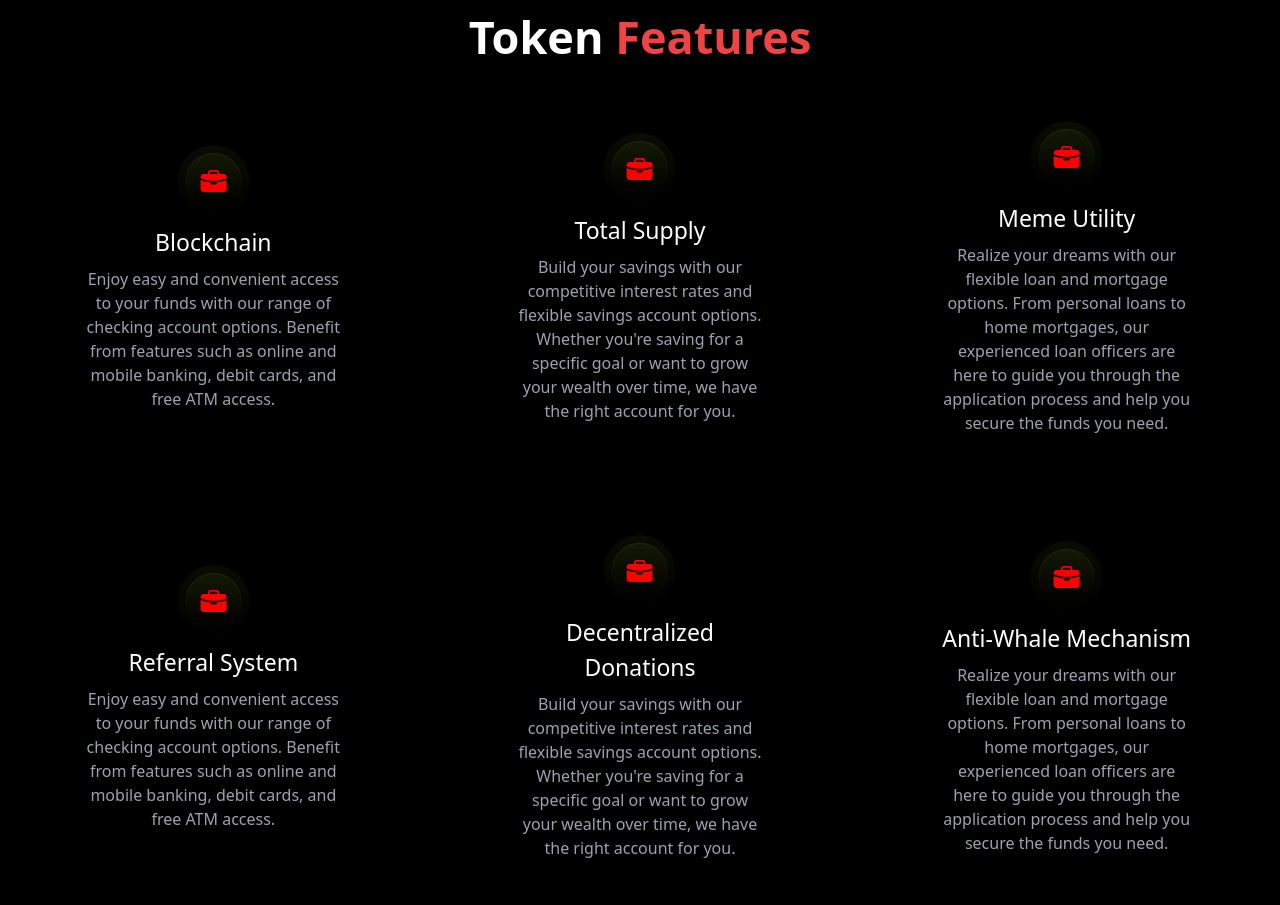
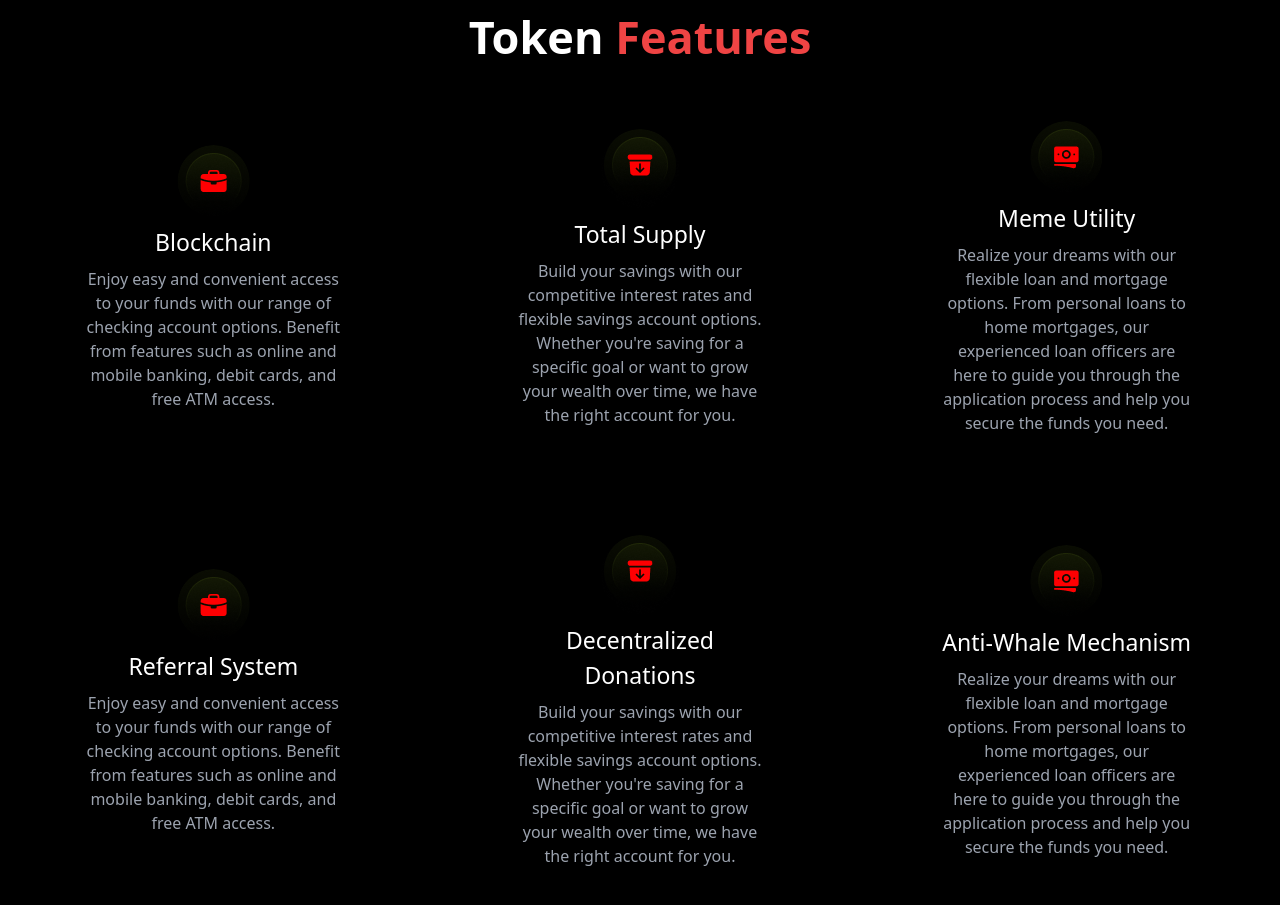
Before and after one commit to Hasnain-7860/PMIK804, a React (Vite) app: page / in a window 1280 px wide. Shown: the part 1380-2285 px from the top of the page. Built offline with nearby package versions, Linux system fonts and the light colour scheme.

Commit message:
token res

```diff
--- a/src/Components/index.js
+++ b/src/Components/index.js
@@ -1,5 +1,8 @@
 import Icon from '../assets/Icon.png'
 import Icon1 from '../assets/Icon1.png'
+import Icon2 from '../assets/IconContainer2.png'
+import Icon3 from '../assets/IconContainer3.png'
+
 
 export const Token2Data =[
     {
@@ -55,13 +58,13 @@ export const TokenData =[
     },
     {
         id:2,
-        img:Icon1,
+        img:Icon2,
         title:"Total Supply",
         text:"Build your savings with our competitive interest rates and flexible savings account options. Whether you're saving for a specific goal or want to grow your wealth over time, we have the right account for you.",
     },
     {
         id:3,
-        img:Icon1,
+        img:Icon3,
         title:"Meme Utility",
         text:"Realize your dreams with our flexible loan and mortgage options. From personal loans to home mortgages, our experienced loan officers are here to guide you through the application process and help you secure the funds you need.",
     },
@@ -73,13 +76,13 @@ export const TokenData =[
     },
     {
         id:5,
-        img:Icon1,
+        img:Icon2,
         title:"Decentralized Donations",
         text:"Build your savings with our competitive interest rates and flexible savings account options. Whether you're saving for a specific goal or want to grow your wealth over time, we have the right account for you.",
     },
     {
         id:6,
-        img:Icon1,
+        img:Icon3,
         title:"Anti-Whale Mechanism",
         text:"Realize your dreams with our flexible loan and mortgage options. From personal loans to home mortgages, our experienced loan officers are here to guide you through the application process and help you secure the funds you need.",
     },
```
Also changed, not shown: src/assets/IconContainer2.png (added), src/assets/IconContainer3.png (added).
